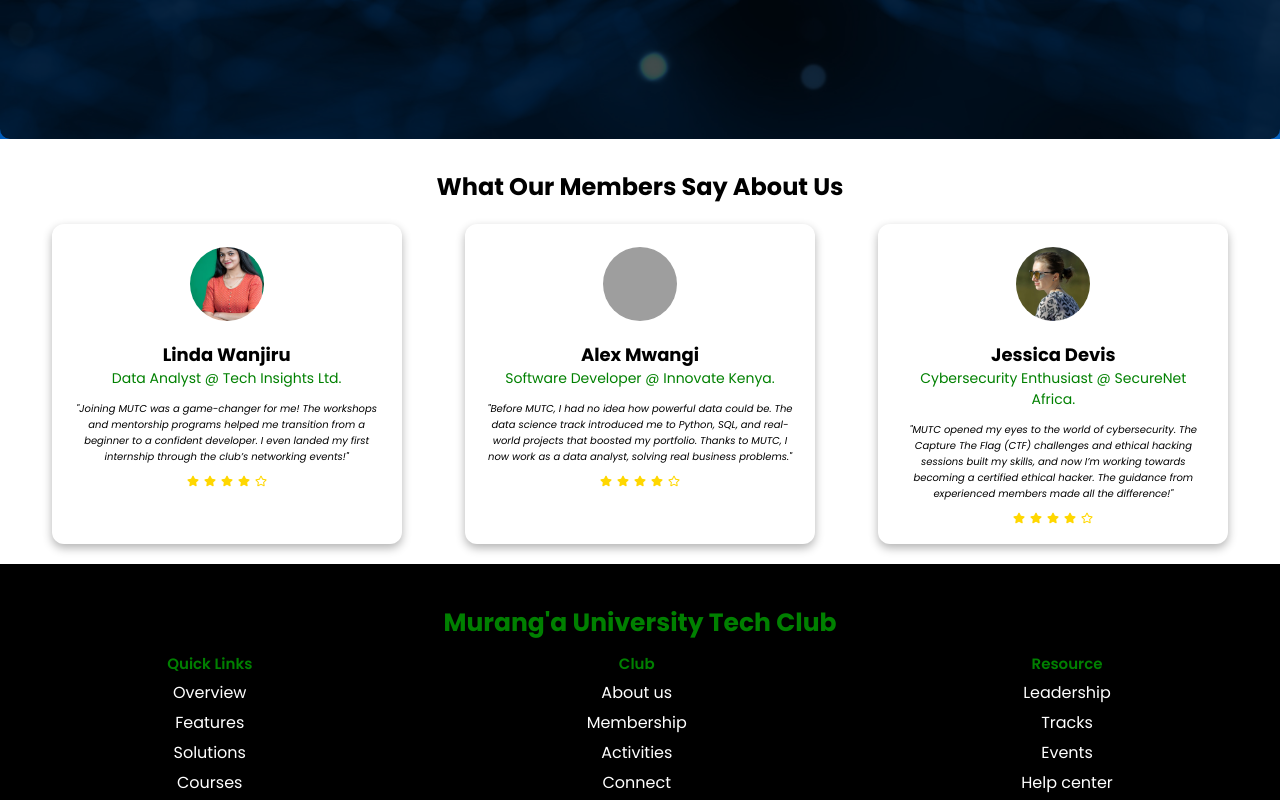
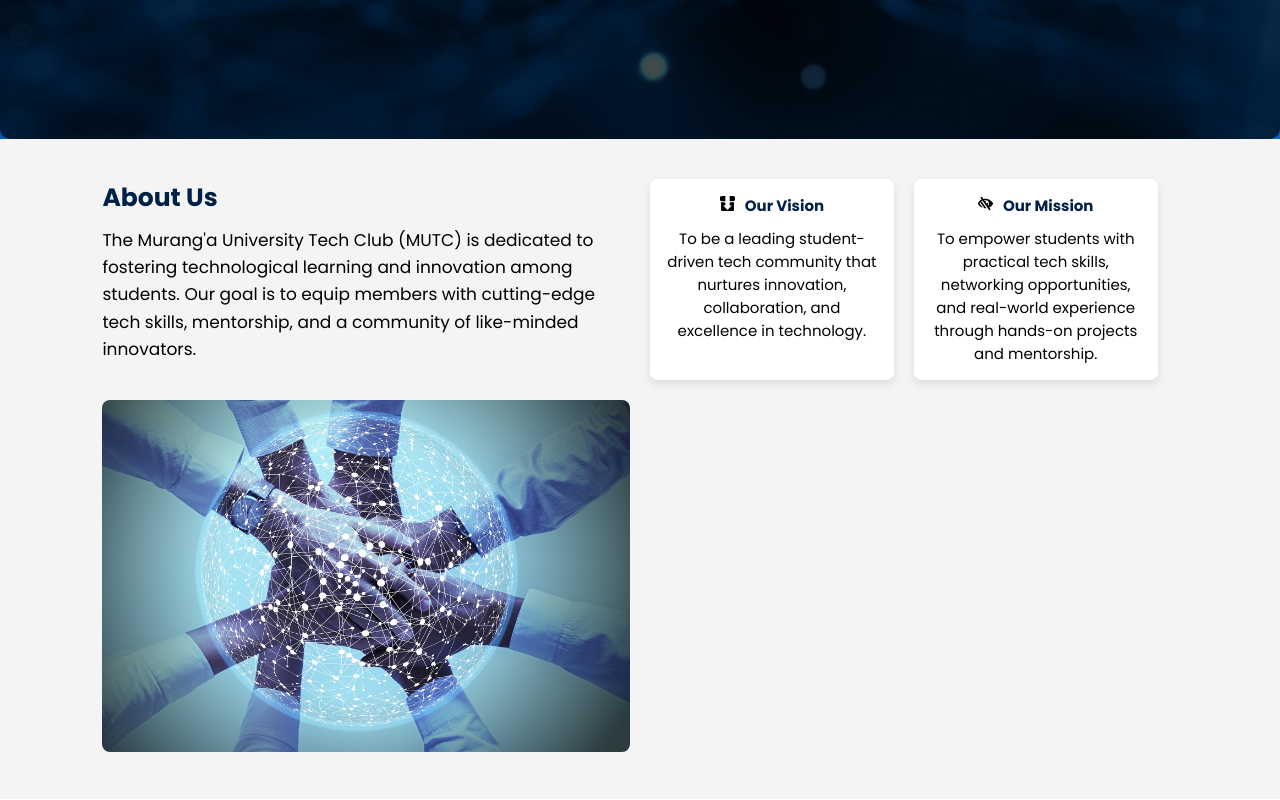
Before and after one commit to mosesmbuthia/muranga-university-tech-club, a React (Vite) app: page / in a window 1280 px wide. Shown: the part 780-1580 px from the top of the page. Built offline with nearby package versions, Linux system fonts and the light colour scheme; grey boxes are pictures that could not be loaded.

Commit message:
build the about section

```diff
--- /dev/null
+++ b/src/assets/Components/About/About.css
@@ -0,0 +1,65 @@
+.about-us {
+    display: grid;
+    grid-template-columns: 1fr 1fr;
+    gap: 2rem;
+    padding: 4rem 8%;
+    background: #f4f4f4;
+  }
+
+  .about-us-content {
+    max-width: 600px;
+  }
+
+  .about-us-content h2 {
+    font-size: 2.5rem;
+    color: #002147;
+    margin-bottom: 1rem;
+  }
+
+  .about-us-content p {
+    font-size: 1.7rem;
+    line-height: 1.6;
+    color: black;
+  }
+
+  .about-cards {
+    display: flex;
+    gap: rem;
+  }
+
+  .card {
+    background: white;
+    padding: 1.5rem;
+    border-radius: 8px;
+    box-shadow: 0px 4px 8px rgba(0, 0, 0, 0.1);
+    text-align: center;
+    flex: 1;
+    margin-right: 2rem;
+  }
+
+  .card-header {
+    display: flex;
+    align-items: center;
+    justify-content: center;
+    gap: 10px;
+    margin-bottom: 1rem;
+  }
+
+  .card-header img {
+    width: 40px;
+  }
+
+  .card h3 {
+    font-size: 1.5rem;
+    color: #002147;
+  }
+
+  .card p {
+    font-size: 1.5rem;
+    color: black;
+  }
+
+  .about-image img {
+    width: 100%;
+    border-radius: 8px;
+  }
--- /dev/null
+++ b/src/assets/Components/About/About.tsx
@@ -0,0 +1,50 @@
+import "./About.css"
+import teamImg from "../../images/team-collab.jpg"
+import { SiTransmission } from "react-icons/si";
+import { FaLowVision } from "react-icons/fa";
+
+function About() {
+    return (
+        <div className="about-us">
+            <div className="about-us-content">
+                <h2>About Us</h2>
+                <p>
+                    The Murang'a University Tech Club (MUTC) is dedicated to fostering
+                    technological learning and innovation among students. Our goal is to
+                    equip members with cutting-edge tech skills, mentorship, and a community
+                    of like-minded innovators.
+                </p>
+            </div>
+
+            <div className="about-cards">
+                <div className="card">
+                    <div className="card-header">
+                        <p><SiTransmission /></p>
+                        <h3>Our Vision</h3>
+                    </div>
+                    <p>
+                        To be a leading student-driven tech community that nurtures innovation,
+                        collaboration, and excellence in technology.
+                    </p>
+                </div>
+
+                <div className="card">
+                    <div className="card-header">
+                        <p><FaLowVision /></p>
+                        <h3>Our Mission</h3>
+                    </div>
+                    <p>
+                        To empower students with practical tech skills, networking opportunities,
+                        and real-world experience through hands-on projects and mentorship.
+                    </p>
+                </div>
+            </div>
+
+            <div className="about-image">
+                <img src={teamImg} alt="MUTC Team Collaboration" />
+            </div>
+        </div>
+    )
+}
+
+export default About
--- a/src/assets/Components/Pages/Home/Home.tsx
+++ b/src/assets/Components/Pages/Home/Home.tsx
@@ -2,6 +2,8 @@
 import Testimonials from "./Testimonials/Testimonials"
 import Hero from "../../Herosection/Hero"
 import Header from "./Header/Header"
+import About from "../../About/About"
+
 
 
 function Home() {
@@ -9,9 +11,8 @@ function Home() {
     <div>
       <Header/>
       <Hero/>
+      <About/>
       <Testimonials/>
-
-
     </div>
   )
 }
```
Also changed, not shown: src/assets/images/team-collab.jpg (added).
